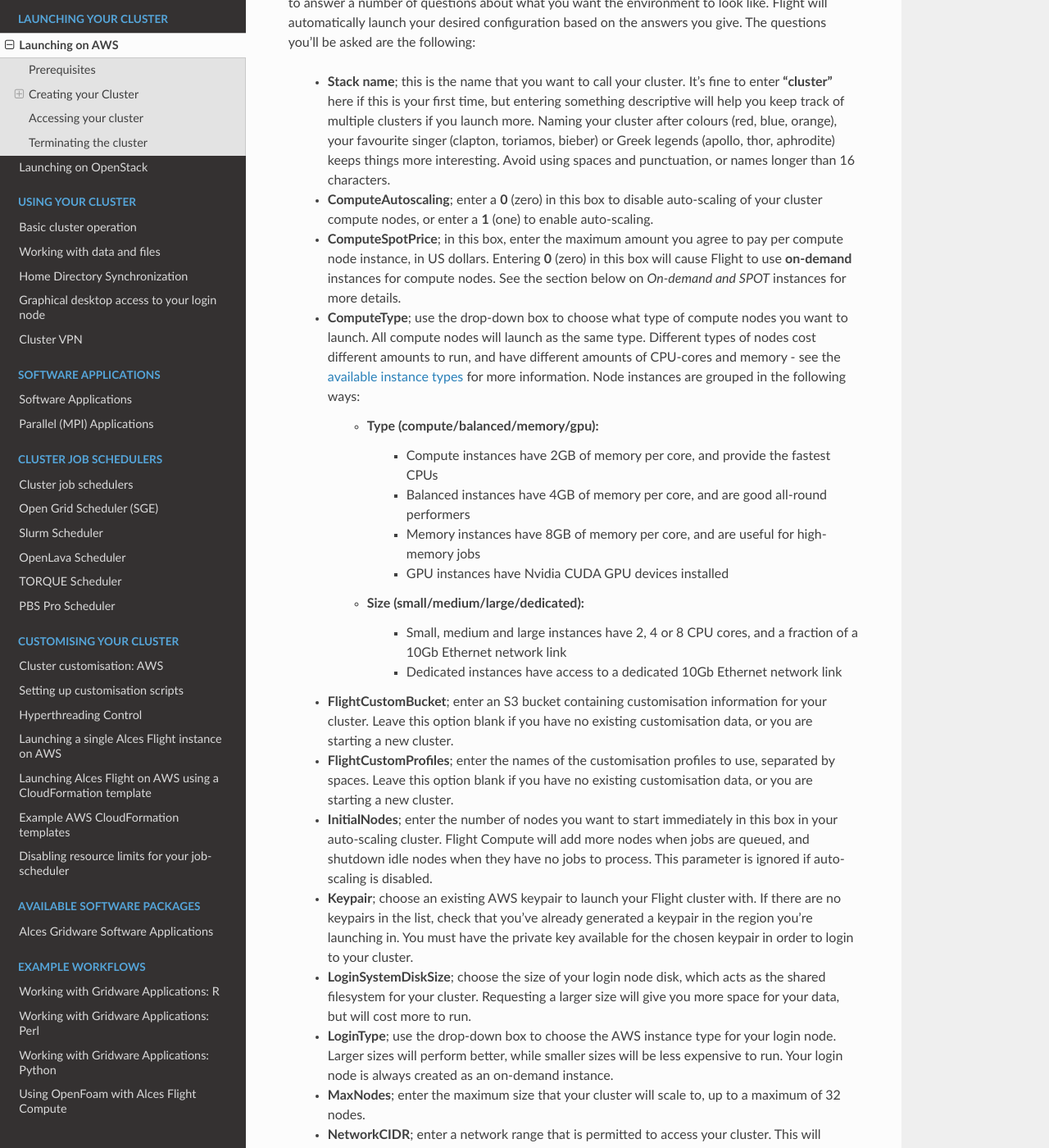
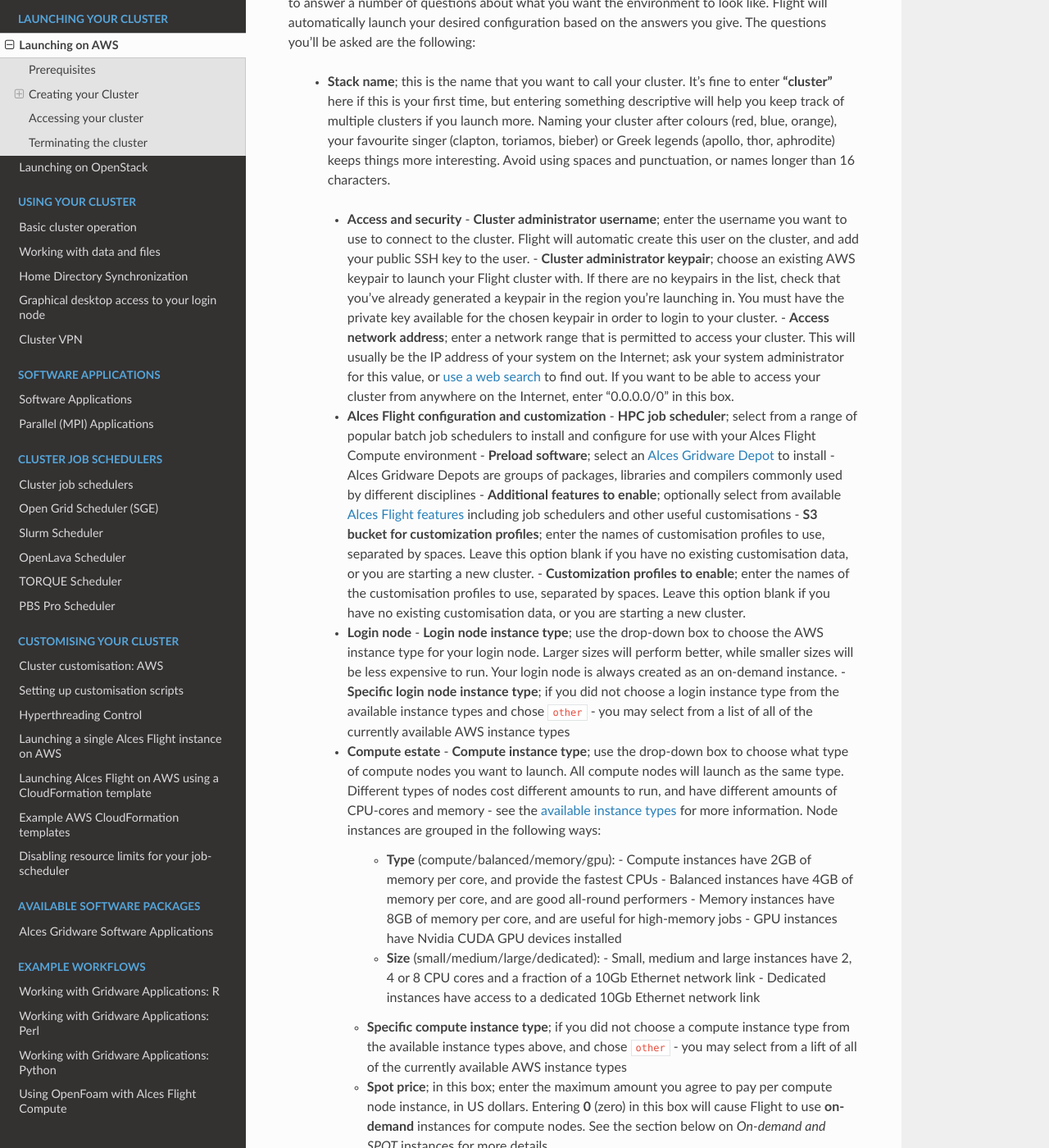
Before and after one commit to alces-software/flight-appliance-docs, a Sphinx documentation site: the page built from docs/source/launch-aws/launching_on_aws.rst, in a window 1280 px wide and 1400 px high, scrolled down 4146 px. Shown: the whole window at 82% size. Built offline with Sphinx 7.4.7 and the Read the Docs theme 2.0.0, drawn with Linux system fonts in a browser that asks for light colours; some of the changed text lies outside the part shown.

Commit message:
Update AWS launch documentation   - Refs #45

```diff
--- a/docs/source/launch-aws/launching_on_aws.rst
+++ b/docs/source/launch-aws/launching_on_aws.rst
@@ -88,41 +88,52 @@
 
  - **Stack name**; this is the name that you want to call your cluster. It's fine to enter **"cluster"** here if this is your first time, but entering something descriptive will help you keep track of multiple clusters if you launch more. Naming your cluster after colours (red, blue, orange), your favourite singer (clapton, toriamos, bieber) or Greek legends (apollo, thor, aphrodite) keeps things more interesting. Avoid using spaces and punctuation, or names longer than 16 characters.
 
- - **ComputeAutoscaling**; enter a **0** (zero) in this box to disable auto-scaling of your cluster compute nodes, or enter a **1** (one) to enable auto-scaling.
+  - **Access and security**
+    - **Cluster administrator username**; enter the username you want to use to connect to the cluster. Flight will automatic create this user on the cluster, and add your public SSH key to the user.
+    - **Cluster administrator keypair**; choose an existing AWS keypair to launch your Flight cluster with. If there are no keypairs in the list, check that you've already generated a keypair in the region you're launching in. You must have the private key available for the chosen keypair in order to login to your cluster.
+    - **Access network address**; enter a network range that is permitted to access your cluster. This will usually be the IP address of your system on the Internet; ask your system administrator for this value, or `use a web search <https://www.google.com/search?q=whats+my+ip+address&ie=utf-8&oe=utf-8&gws_rd=cr&ei=tVIvV5_dKsHagAath7OYCw>`_ to find out. If you want to be able to access your cluster from anywhere on the Internet, enter "0.0.0.0/0" in this box.
 
- - **ComputeSpotPrice**; in this box, enter the maximum amount you agree to pay per compute node instance, in US dollars. Entering **0** (zero) in this box will cause Flight to use **on-demand** instances for compute nodes. See the section below on *On-demand and SPOT* instances for more details.
+  - **Alces Flight configuration and customization**
+    - **HPC job scheduler**; select from a range of popular batch job schedulers to install and configure for use with your Alces Flight Compute environment
+    - **Preload software**; select an `Alces Gridware Depot <https://github.com/alces-software/gridware-depots>`_  to install - Alces Gridware Depots are groups of packages, libraries and compilers commonly used by different disciplines
+    - **Additional features to enable**; optionally select from available `Alces Flight features <https://github.com/alces-software/flight-profiles/tree/master/features>`_ including job schedulers and other useful customisations
+    - **S3 bucket for customization profiles**; enter the names of customisation profiles to use, separated by spaces. Leave this option blank if you have no existing customisation data, or you are starting a new cluster.
+    - **Customization profiles to enable**; enter the names of the customisation profiles to use, separated by spaces. Leave this option blank if you have no existing customisation data, or you are starting a new cluster.
 
- - **ComputeType**; use the drop-down box to choose what type of compute nodes you want to launch. All compute nodes will launch as the same type. Different types of nodes cost different amounts to run, and have different amounts of CPU-cores and memory - see the :ref:`available instance types <instance-types>` for more information. Node instances are grouped in the following ways:
+  - **Login node**
+    - **Login node instance type**; use the drop-down box to choose the AWS instance type for your login node. Larger sizes will perform better, while smaller sizes will be less expensive to run. Your login node is always created as an on-demand instance.
+    - **Specific login node instance type**; if you did not choose a login instance type from the available instance types and chose ``other`` - you may select from a list of all of the currently available AWS instance types
 
-    - **Type** (compute/balanced/memory/gpu):
-    	- Compute instances have 2GB of memory per core, and provide the fastest CPUs
-    	- Balanced instances have 4GB of memory per core, and are good all-round performers
-    	- Memory instances have 8GB of memory per core, and are useful for high-memory jobs
-    	- GPU instances have Nvidia CUDA GPU devices installed
+  - **Compute estate**
+    - **Compute instance type**; use the drop-down box to choose what type of compute nodes you want to launch. All compute nodes will launch as the same type. Different types of nodes cost different amounts to run, and have different amounts of CPU-cores and memory - see the :ref:`available instance types <instance-types>` for more information. Node instances are grouped in the following ways:
 
-    - **Size** (small/medium/large/dedicated):
-        - Small, medium and large instances have 2, 4 or 8 CPU cores, and a fraction of a 10Gb Ethernet network link
+      - **Type** (compute/balanced/memory/gpu):
+        - Compute instances have 2GB of memory per core, and provide the fastest CPUs
+        - Balanced instances have 4GB of memory per core, and are good all-round performers
+        - Memory instances have 8GB of memory per core, and are useful for high-memory jobs
+        - GPU instances have Nvidia CUDA GPU devices installed
+
+      - **Size** (small/medium/large/dedicated):
+        - Small, medium and large instances have 2, 4 or 8 CPU cores and a fraction of a 10Gb Ethernet network link
         - Dedicated instances have access to a dedicated 10Gb Ethernet network link
 
- - **FlightCustomBucket**; enter an S3 bucket containing customisation information for your cluster. Leave this option blank if you have no existing customisation data, or you are starting a new cluster.
+    - **Specific compute instance type**; if you did not choose a compute instance type from the available instance types above, and chose ``other`` - you may select from a lift of all of the currently available AWS instance types
+    - **Spot price**; in this box; enter the maximum amount you agree to pay per compute node instance, in US dollars. Entering **0** (zero) in this box will cause Flight to use **on-demand** instances for compute nodes. See the section below on *On-demand and SPOT* instances for more details.
+    - **Autoscaling policy**; select from either ``enabled`` or ``disabled`` in this box to enable or disable auto-scaling of your cluster compute nodes
+    - **Initial compute nodes**; enter the number of nodes you want to start immediately in this box in your auto-scaling cluster. Flight Compute will add more nodes when jobs are queued, and shutdown idle nodes when they have no jobs to process. This parameter is ignored if auto-scaling is disabled.
 
- - **FlightCustomProfiles**; enter the names of the customisation profiles to use, separated by spaces. Leave this option blank if you have no existing customisation data, or you are starting a new cluster.
+  - **Disks and storage**
+    - **Data volume layout**; select from a range of data volume layouts. Selecting ``standard`` will configure the home directory share and application directory share using the login nodes system disk. Selecting ``discrete.home`` will configure the home directory share on a dedicated EBS volume and application directory share using the login nodes system disk. Selecting ``discrete.apps`` will configure the home directory share using the login nodes system disk and the application directory share using a dedicated EBS volume. Selecting ``discrete.home-discrete.apps`` will configure both the home directory share and application directory share using separate, dedicated EBS volumes
+    - **Data volume encryption policy**; if any of the ``discrete`` options were selected, you may optionally set an encryption policy for the dedicated EBS volumes
+    - **Login node system disk size**; choose the size of your login node disk, which acts as the shared filesystem for your cluster when using the ``standard`` data voume layout
+    - **Login node system volume disk type**; select the `type of EBS volume <http://docs.aws.amazon.com/AWSEC2/latest/UserGuide/EBSVolumeTypes.html>`_ best suited to your workload requirements
+    - **Home volume disk size**; if the appropriate data volume layout was chosen to deploy a dedicated home directory EBS volume, you may select the size of volume to deploy
+    - **Application volume disk size**; if the appropriate data volume layout was chosen to deploy a dedicated application directory EBS volume, you may select the size of the volume to deploy
+    - **Home volume disk type**; if the appropriate data volume layout was chosen to deploy a dedicated home directory EBS volume, you may choose from a range of EBS volume types for the home directory volume
+    - **Application volume disk type**; if the appropriate data volume layout was chosen to deploy a dedicated application directory EBS volume, you may choose from a range of EBS volume types for the application directory volume
+    - **Compute node system disk type**; you may optionally select a system disk type for any deployed compute hosts, allowing you to optimise compute hosts' local ephemeral storage to your workload requirements
 
- - **InitialNodes**; enter the number of nodes you want to start immediately in this box in your auto-scaling cluster. Flight Compute will add more nodes when jobs are queued, and shutdown idle nodes when they have no jobs to process. This parameter is ignored if auto-scaling is disabled.
-
- - **Keypair**; choose an existing AWS keypair to launch your Flight cluster with. If there are no keypairs in the list, check that you've already generated a keypair in the region you're launching in. You must have the private key available for the chosen keypair in order to login to your cluster.
-
- - **LoginSystemDiskSize**; choose the size of your login node disk, which acts as the shared filesystem for your cluster. Requesting a larger size will give you more space for your data, but will cost more to run.
-
- - **LoginType**; use the drop-down box to choose the AWS instance type for your login node. Larger sizes will perform better, while smaller sizes will be less expensive to run. Your login node is always created as an on-demand instance.
-
- - **MaxNodes**; enter the maximum size that your cluster will scale to, up to a maximum of 32 nodes.
-
- - **NetworkCIDR**; enter a network range that is permitted to access your cluster. This will usually be the IP address of your system on the Internet; ask your system administrator for this value, or `use a web search <https://www.google.com/search?q=whats+my+ip+address&ie=utf-8&oe=utf-8&gws_rd=cr&ei=tVIvV5_dKsHagAath7OYCw>`_ to find out. If you want to be able to access your cluster from anywhere on the Internet, enter "0.0.0.0/0" in this box.
-
- - **Username**; enter the username you want to use to connect to the cluster. Flight will automatic create this user on the cluster, and add your public SSH key to the user.
-
-.. image:: aws-launch_CFT_questions.jpg
+.. image:: aws-launch_CFT_questions.png
     :alt: AWS Marketplace CloudFormation template questions
 
 When all the questions are answered, click the **Next** button to proceed. Enter any tags you wish to use to identify instances in your environment on the next page, then click the **Next** button again. On the review page, read through the answers you've provided and correct any mistakes - click on the *Capabilities* check-box to authorize creations of an IAM role to report cluster performance back to AWS, and click on the **Create** button.
```
Also changed, not shown: docs/source/launch-aws/aws-launch_CFT_questions.jpg (deleted), docs/source/launch-aws/aws-launch_CFT_questions.png (added).
